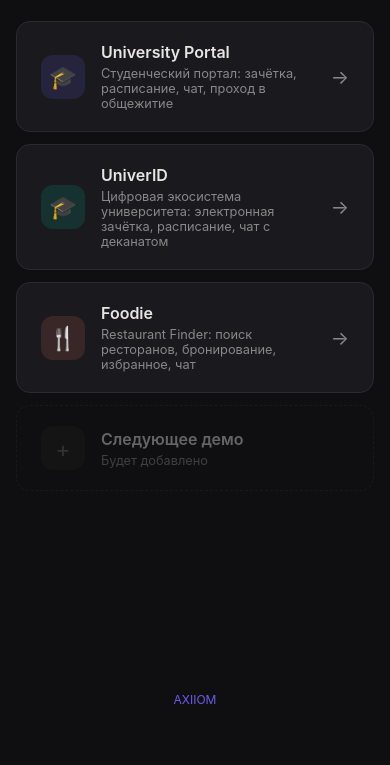
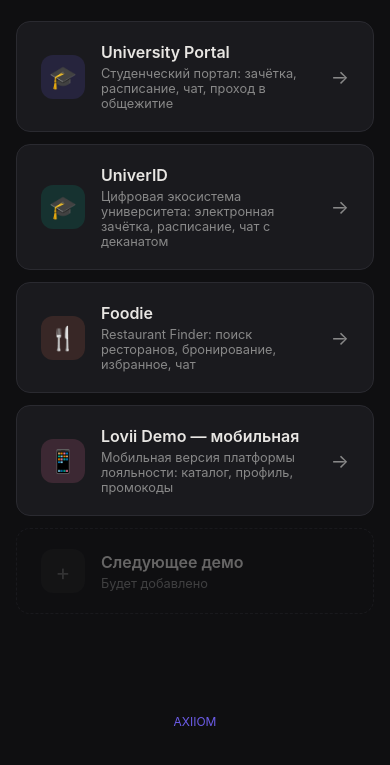
Before and after one commit to bestdeejay-design/app, a plain HTML site: page index.html in a window 390 px wide. Shown: the part 97-862 px from the top of the page. Drawn offline with Linux system fonts and the light colour scheme.

Commit message:
restore lovii mobile version, keep main removed

```diff
--- a/index.html
+++ b/index.html
@@ -121,6 +121,14 @@
       </div>
       <div class="arrow">&rarr;</div>
     </a>
+    <a class="card" href="https://lovii.mobiap.com/mobile.html" target="_blank" rel="noopener">
+      <div class="icon" style="background:rgba(253,121,168,.15);color:#fd79a8">&#128241;</div>
+      <div class="body">
+        <h2>Lovii Demo &mdash; мобильная</h2>
+        <p>Мобильная версия платформы лояльности: каталог, профиль, промокоды</p>
+      </div>
+      <div class="arrow">&rarr;</div>
+    </a>
     <div class="card placeholder">
       <div class="icon" style="background:rgba(136,136,136,.1);color:#666">+</div>
       <div class="body">
```
